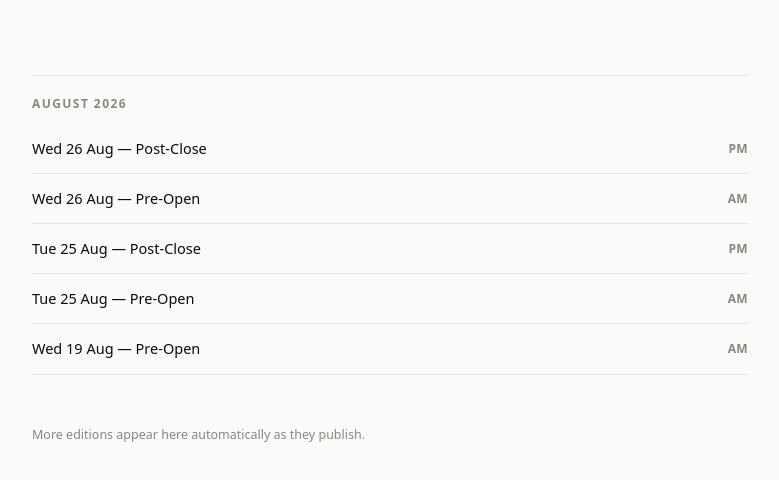
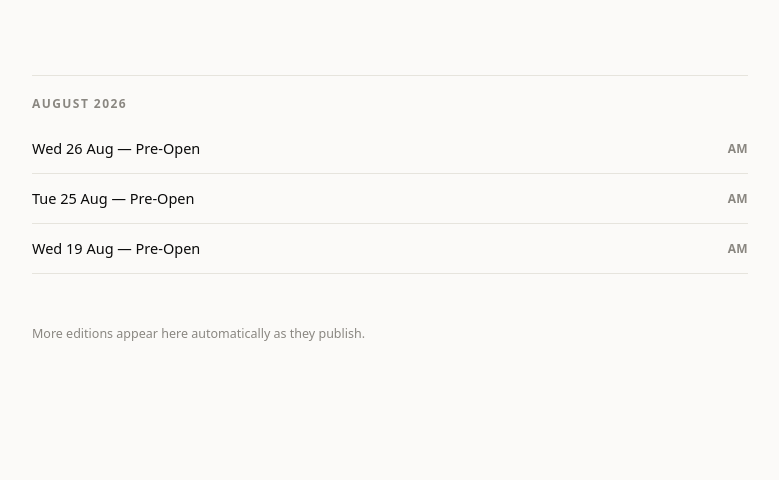
Before and after one commit to priyanshm2006/915brief, a plain HTML site: page archive.html in a window 1280 px wide. Shown: the part 214-694 px from the top of the page, without its empty margins (250-1029 px from the left). Drawn offline with Linux system fonts and the light colour scheme.

Commit message:
Add files via upload

```diff
--- a/archive.html
+++ b/archive.html
@@ -80,9 +80,7 @@ footer{padding:50px 0 60px;font-size:12.5px;color:var(--muted)}
 
 <div class="year">August 2026</div>
 <ul>
-  <li><a href="/2026-08-26-pm"><span class="d">Wed 26 Aug — Post-Close</span><span class="e">PM</span></a></li>
   <li><a href="/2026-08-26-am"><span class="d">Wed 26 Aug — Pre-Open</span><span class="e">AM</span></a></li>
-  <li><a href="/2026-08-25-pm"><span class="d">Tue 25 Aug — Post-Close</span><span class="e">PM</span></a></li>
   <li><a href="/2026-08-25-am"><span class="d">Tue 25 Aug — Pre-Open</span><span class="e">AM</span></a></li>
   <li><a href="/2026-08-19-am"><span class="d">Wed 19 Aug — Pre-Open</span><span class="e">AM</span></a></li>
 </ul>
```
Also changed, not shown: index.html (+1 -1 lines).
